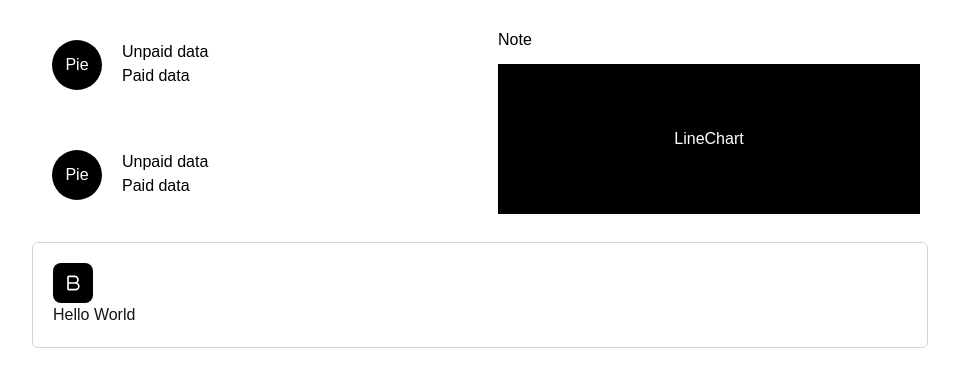
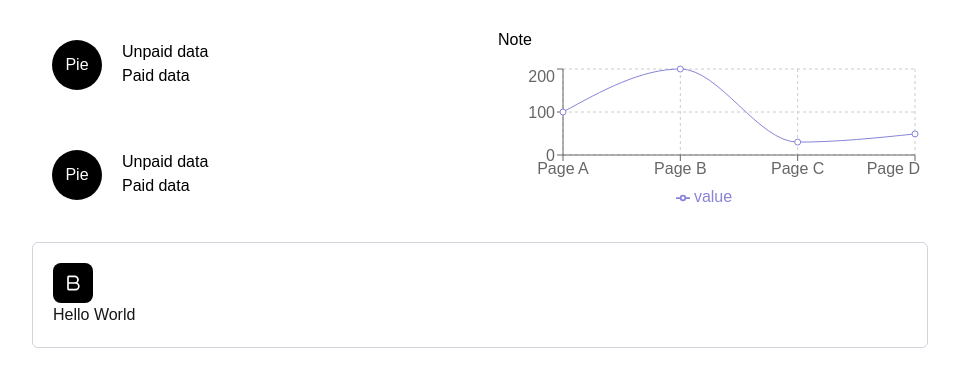
Before and after one commit to Racine14Creator/rechart-tiptap-nextjs-typescript, a Next.js app: page / in a window 1280 px wide. Shown: the top 386 px of the page, without its empty margins (160-1119 px from the left). Built offline with nearby package versions, Linux system fonts and the light colour scheme.

Commit message:
Line chart

```diff
--- a/app/components/LineChart.tsx
+++ b/app/components/LineChart.tsx
@@ -1,5 +1,26 @@
-function LineChart() {
-  return <div>LineChart</div>;
+"use client";
+
+import React from 'react';
+import { LineChart, Line, XAxis, YAxis, CartesianGrid, Tooltip, Legend, ResponsiveContainer } from 'recharts';
+
+const data = [
+  {value: 100, name: 'Page A'},
+  {value: 200, name: 'Page B'},
+  {value: 30, name: 'Page C'},
+  {value: 49, name: 'Page D'},
+];
+
+export default function LineChartComponent() {
+  return (
+    <ResponsiveContainer width="100%" height="100%">
+      <LineChart data={data}>
+        <CartesianGrid strokeDasharray="3 3" />
+        <XAxis dataKey="name" />
+        <YAxis />
+        <Tooltip />
+        <Legend />
+        <Line type="monotone" dataKey="value" stroke="#8884d8" activeDot={{ r: 8 }} />
+      </LineChart>
+ </ResponsiveContainer>
+  )
 }
-
-export default LineChart;
--- a/app/page.tsx
+++ b/app/page.tsx
@@ -1,5 +1,5 @@
 
-import LineChart from "./components/LineChart";
+import LineChartComponent from "./components/LineChart";
 import RichTextEditor from "./components/TitTap/RichTextEditor";
 
 export default function Home() {
@@ -39,10 +39,8 @@ export default function Home() {
         <div className='col-span-1 md:col-span-2'>
           <div className='flex flex-col bg-white rounded-xl p-2 gap-y-3'>
             <h3 className='font-light text-black'>Note</h3>
-            <div className='bg-black w-full h-[150px] flex justify-center items-center'>
-              <h3 className='text-white'>
-                <LineChart />
-              </h3>
+            <div className=' w-full h-[150px] flex justify-center items-center'>
+            <LineChartComponent />
             </div>
           </div>
         </div>
--- a/package.json
+++ b/package.json
@@ -14,6 +14,7 @@
     "@tiptap/extension-text": "^2.0.0-beta.205",
     "@tiptap/react": "^2.0.0-beta.205",
     "@tiptap/starter-kit": "^2.0.0-beta.205",
+    "date-fns": "^4.1.0",
     "lucide-react": "^0.453.0",
     "next": "14.2.15",
     "react": "^18",
```
Also changed, not shown: constat/index.ts (added, +44 -0 lines), 1 other file (tests, documents, lock files or other folders).
